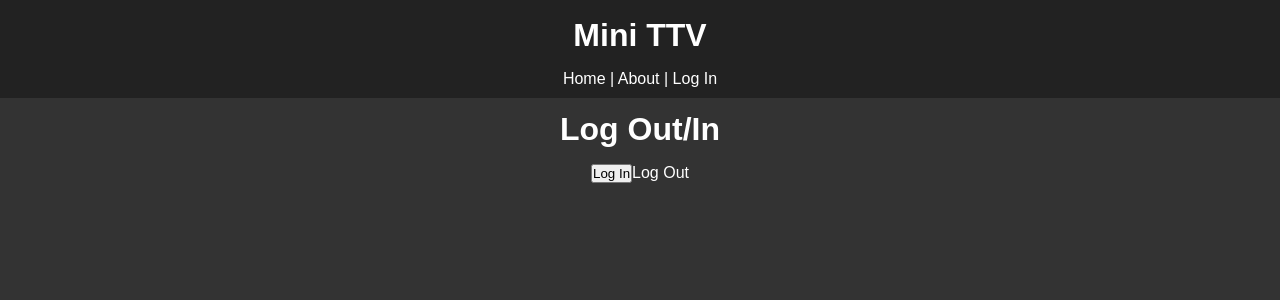
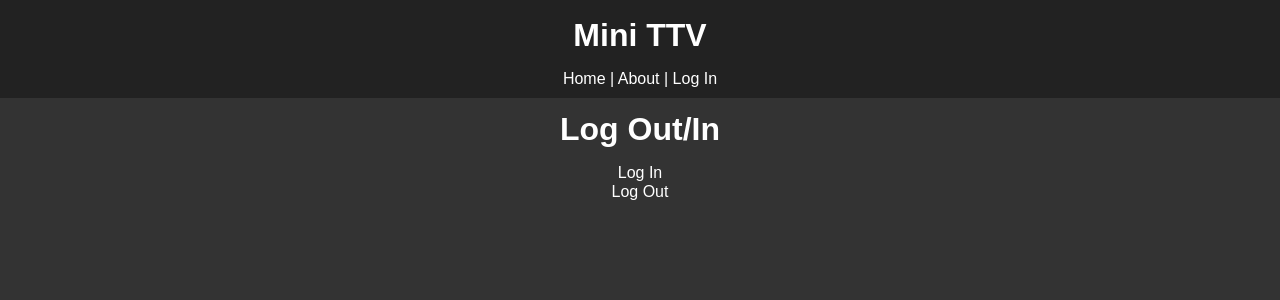
Before and after one commit to taloncjones/Mini_TTV, a React (Create React App) app: page /login in a window 1280 px wide. Shown: the top 300 px of the page. Built offline with nearby package versions, Linux system fonts and the light colour scheme; no server answers.

Commit message:
Update Log In/Out links

```diff
--- a/src/components/pages/LogIn.js
+++ b/src/components/pages/LogIn.js
@@ -16,8 +16,9 @@ class LogIn extends Component {
         <div className="about-container">
           <h1>Log Out/In</h1>
           <p>{this.props.id}</p>
-          <button onClick={this.onClick}>Log In</button>
-          <Link to={"//127.0.0.1/disconnect"}>Log Out</Link>
+          <a href={"//127.0.0.1/login"}>Log In</a>
+          <br />
+          <a href={"//127.0.0.1/disconnect"}>Log Out</a>
         </div>
       </div>
     )
```
